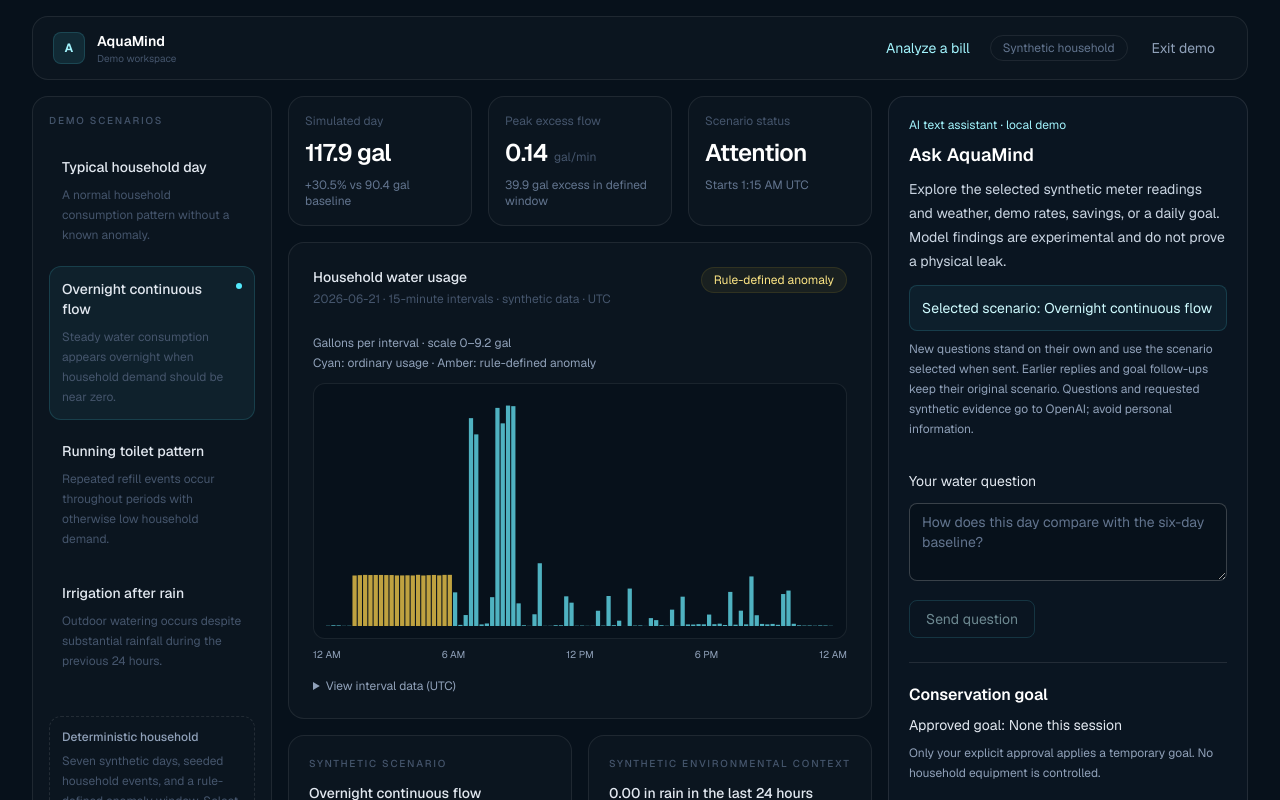
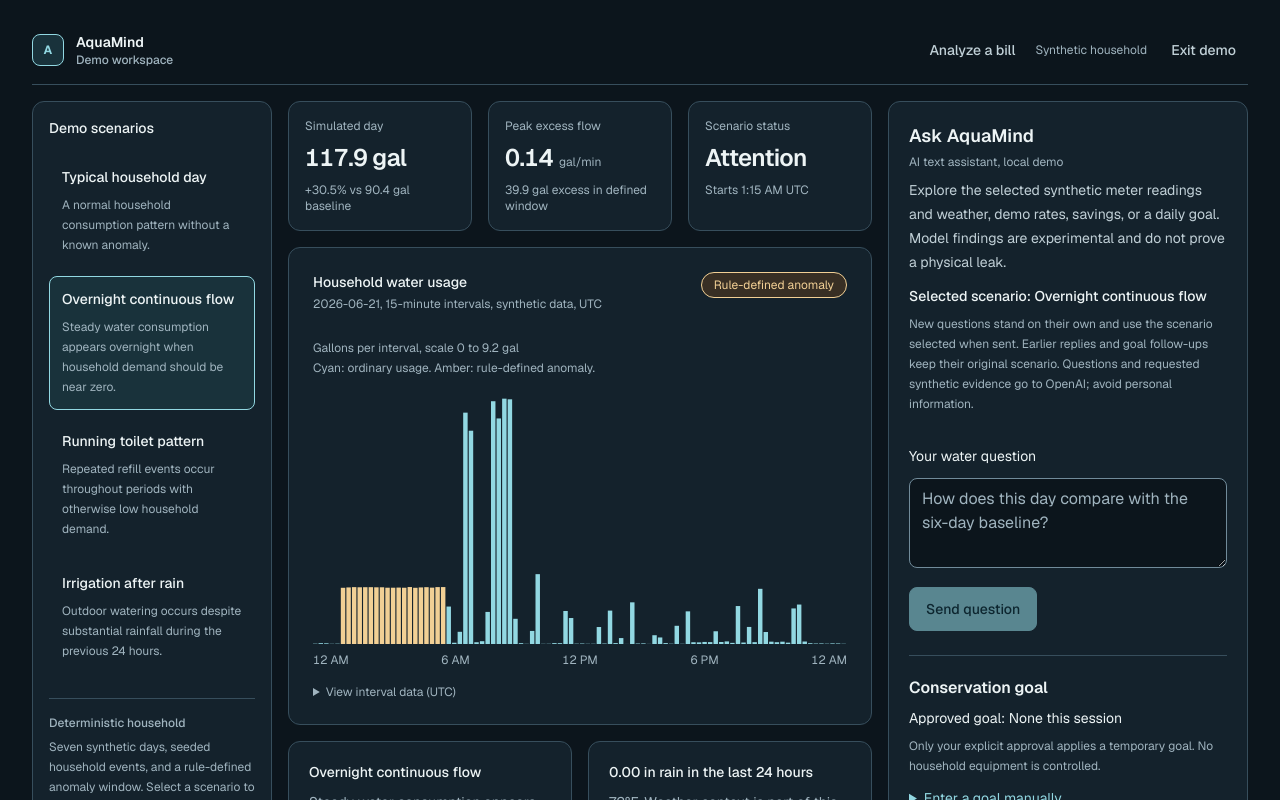
Before and after one commit to jueichechu/aquamind, a Next.js app in the folder apps/web/: page /demo in a window 1280 px wide. Shown: the top 800 px of the page. Built offline with nearby package versions, Linux system fonts and the light colour scheme.

Commit message:
style(web): improve demo contrast and simplify panel framing

```diff
--- a/apps/web/src/app/demo/household-dashboard.tsx
+++ b/apps/web/src/app/demo/household-dashboard.tsx
@@ -12,8 +12,8 @@
 
   return (
     <>
-      <aside className="rounded-2xl border border-white/8 bg-white/[0.02] p-4 lg:min-h-[calc(100vh-6.5rem)]">
-        <p className="text-[10px] font-medium uppercase tracking-[0.18em] text-slate-600">
+      <aside className="rounded-panel border border-rule bg-surface p-4 lg:min-h-[calc(100dvh-6.5rem)]">
+        <p className="text-sm font-medium text-ink">
           Demo scenarios
         </p>
 
@@ -24,34 +24,30 @@
               type="button"
               onClick={() => onScenarioChange(option.id)}
               aria-pressed={option.id === scenario.id}
-              className={`w-full cursor-pointer rounded-xl border p-3 text-left transition focus-visible:outline-2 focus-visible:outline-offset-2 focus-visible:outline-cyan-300 ${
+              className={`scenario-option w-full cursor-pointer rounded-control border p-3 text-left focus-visible:outline-2 focus-visible:outline-offset-2 focus-visible:outline-focus ${
                 option.id === scenario.id
-                  ? "border-cyan-300/15 bg-cyan-300/[0.06]"
-                  : "border-transparent hover:border-white/8 hover:bg-white/[0.025]"
+                  ? "border-accent bg-accent-soft"
+                  : "border-transparent hover:border-rule hover:bg-surface-raised"
               }`}
             >
               <div className="flex items-start justify-between gap-3">
-                <p className="text-sm font-medium text-slate-200">
+                <p className="text-sm font-medium text-ink">
                   {option.title}
                 </p>
-
-                {option.id === scenario.id ? (
-                  <span className="mt-1 size-1.5 shrink-0 rounded-full bg-cyan-300" />
-                ) : null}
               </div>
 
-              <p className="mt-2 text-xs leading-5 text-slate-600">
+              <p className="mt-2 text-xs leading-5 text-muted">
                 {option.description}
               </p>
             </button>
           ))}
         </div>
 
-        <div className="mt-8 rounded-xl border border-dashed border-white/10 p-3">
-          <p className="text-xs font-medium text-slate-400">
+        <div className="mt-6 border-t border-rule pt-4">
+          <p className="text-xs font-medium text-muted">
             Deterministic household
           </p>
-          <p className="mt-1.5 text-xs leading-5 text-slate-600">
+          <p className="mt-1.5 text-xs leading-5 text-muted">
             Seven synthetic days, seeded household events, and a rule-defined
             anomaly window. Select a scenario to compare usage in the same household.
           </p>
@@ -82,18 +78,18 @@
           />
         </div>
 
-        <div className="rounded-2xl border border-white/8 bg-white/[0.02] p-5 sm:p-6">
+        <div className="rounded-panel border border-rule bg-surface p-5 sm:p-6">
           <div className="flex flex-col gap-3 sm:flex-row sm:items-start sm:justify-between">
             <div>
-              <p className="text-sm font-medium text-slate-200">
+              <p className="text-sm font-medium text-ink">
                 Household water usage
               </p>
-              <p className="mt-1 text-xs text-slate-600">
-                {today[0].timestamp.slice(0, 10)} · 15-minute intervals · synthetic data · UTC
+              <p className="mt-1 text-xs text-muted">
+                {today[0].timestamp.slice(0, 10)}, 15-minute intervals, synthetic data, UTC
               </p>
             </div>
 
-            <span className={`w-fit rounded-full border px-3 py-1 text-xs ${summary.anomalyDetected ? "border-amber-300/10 bg-amber-300/[0.06] text-amber-200" : "border-cyan-300/10 bg-cyan-300/[0.06] text-cyan-200"}`}>
+            <span className={`w-fit rounded-full border px-3 py-1 text-xs ${summary.anomalyDetected ? "border-warning bg-warning-soft text-warning" : "border-rule bg-accent-soft text-accent"}`}>
               {summary.anomalyDetected ? "Rule-defined anomaly" : "Normal usage"}
             </span>
           </div>
@@ -131,18 +127,18 @@
   detail: string;
 }) {
   return (
-    <article className="rounded-2xl border border-white/8 bg-white/[0.02] p-4">
-      <p className="text-xs text-slate-600">{label}</p>
+    <article className="rounded-panel border border-rule bg-surface p-4">
+      <p className="text-xs text-muted">{label}</p>
 
       <div className="mt-2 flex flex-wrap items-baseline gap-1.5">
-        <span className="break-words text-2xl font-semibold tracking-tight text-white">
+        <span className="break-words text-2xl font-semibold tracking-tight text-ink tabular-nums">
           {value}
         </span>
 
-        {unit ? <span className="text-xs text-slate-600">{unit}</span> : null}
+        {unit ? <span className="text-xs text-muted">{unit}</span> : null}
       </div>
 
-      <p className="mt-2 text-xs text-slate-500">{detail}</p>
+      <p className="mt-2 text-xs text-muted">{detail}</p>
     </article>
   );
 }
@@ -160,15 +156,15 @@
 
   return (
     <figure className="mt-7">
-      <figcaption className="mb-3 text-xs text-slate-400">
-        Gallons per interval · scale 0–{maximum.toFixed(1)} gal
-        <span className="mt-1 block">Cyan: ordinary usage · Amber: rule-defined anomaly</span>
+      <figcaption className="mb-3 text-xs text-muted">
+        Gallons per interval, scale 0 to {maximum.toFixed(1)} gal
+        <span className="mt-1 block">Cyan: ordinary usage. Amber: rule-defined anomaly.</span>
       </figcaption>
       <svg
         viewBox="0 0 960 240"
         role="img"
         aria-label="96 meter intervals for the final simulated day; amber bars mark injected anomalies. Interval values are available below."
-        className="h-64 w-full rounded-xl border border-white/8 bg-[#07111b] p-3"
+        className="h-64 w-full"
         preserveAspectRatio="none"
       >
         {readings.map((reading, index) => {
@@ -180,25 +176,24 @@
               y={240 - height}
               width={8}
               height={height}
-              fill={reading.isAnomaly ? "#fcd34d" : "#67e8f9"}
-              opacity={0.75}
+              fill={reading.isAnomaly ? "var(--color-warning)" : "var(--color-accent)"}
             >
               <title>{`${formatTime(reading.timestamp)} UTC: ${reading.gallons.toFixed(3)} gal${reading.isAnomaly ? " (generated anomaly)" : ""}`}</title>
             </rect>
           );
         })}
       </svg>
-      <div className="mt-2 flex justify-between text-[10px] text-slate-400">
+      <div className="mt-2 flex justify-between text-xs text-muted tabular-nums">
         <span>12 AM</span><span>6 AM</span><span>12 PM</span><span>6 PM</span><span>12 AM</span>
       </div>
-      <details className="mt-4 text-xs text-slate-400">
-        <summary className="cursor-pointer rounded focus-visible:outline-2 focus-visible:outline-cyan-300">View interval data (UTC)</summary>
+      <details className="mt-4 text-xs text-muted">
+        <summary className="cursor-pointer rounded focus-visible:outline-2 focus-visible:outline-focus">View interval data (UTC)</summary>
         <div className="mt-3 max-h-64 overflow-auto">
           <table className="w-full text-left tabular-nums">
             <caption className="sr-only">Synthetic meter readings for the final day</caption>
             <thead><tr><th scope="col">Time</th><th scope="col">Gallons</th><th scope="col">Excess</th><th scope="col">Anomaly</th></tr></thead>
             <tbody>{readings.map((reading) => (
-              <tr key={reading.timestamp} className="border-t border-white/8">
+              <tr key={reading.timestamp} className="border-t border-rule">
                 <th scope="row" className="py-2 font-normal">{formatTime(reading.timestamp)}</th>
                 <td>{reading.gallons.toFixed(3)}</td><td>{reading.excessGallons.toFixed(3)}</td><td>{reading.isAnomaly ? "Yes" : "No"}</td>
               </tr>
@@ -220,14 +215,11 @@
   body: string;
 }) {
   return (
-    <article className="rounded-2xl border border-white/8 bg-white/[0.02] p-5">
-      <p className="text-[10px] font-medium uppercase tracking-[0.18em] text-slate-600">
-        {eyebrow}
-      </p>
+    <article className="rounded-panel border border-rule bg-surface p-5">
+      <h2 className="text-sm font-medium text-ink">{title}</h2>
 
-      <h2 className="mt-3 text-sm font-medium text-slate-200">{title}</h2>
-
-      <p className="mt-2 text-sm leading-6 text-slate-600">{body}</p>
+      <p className="mt-2 text-sm leading-6 text-muted">{body}</p>
+      <p className="mt-3 text-xs text-muted">{eyebrow}</p>
     </article>
   );
 }
--- a/apps/web/src/app/demo/page.tsx
+++ b/apps/web/src/app/demo/page.tsx
@@ -4,36 +4,36 @@
 
 export default function DemoPage() {
   return (
-    <main className="min-h-screen bg-[#07111b] text-white">
+    <main className="min-h-screen bg-canvas text-ink">
       <div className="mx-auto min-h-screen max-w-[1600px] px-4 py-4 sm:px-6 lg:px-8">
-        <header className="flex min-h-16 flex-wrap items-center justify-between gap-3 rounded-2xl border border-white/8 bg-white/[0.02] px-4 py-3 sm:px-5">
+        <header className="flex min-h-16 flex-wrap items-center justify-between gap-3 border-b border-rule py-3">
           <Link
             href="/"
-            className="flex items-center gap-3 rounded-lg focus-visible:outline-none focus-visible:ring-2 focus-visible:ring-cyan-300"
+            className="ui-link gap-3 text-ink"
           >
-            <span className="flex size-8 items-center justify-center rounded-lg border border-cyan-300/15 bg-cyan-300/10 text-xs font-bold text-cyan-200">
+            <span className="flex size-8 items-center justify-center rounded-lg border border-accent bg-accent-soft text-xs font-bold text-accent">
               A
             </span>
 
             <div>
               <p className="text-sm font-semibold">AquaMind</p>
-              <p className="hidden text-[10px] text-slate-600 sm:block">
+              <p className="hidden text-xs text-muted sm:block">
                 Demo workspace
               </p>
             </div>
           </Link>
 
           <div className="flex items-center gap-3">
-            <Link href="/analyze" className="rounded-lg px-2 py-2 text-sm text-cyan-200 hover:text-white focus-visible:outline-2 focus-visible:outline-cyan-300">
+            <Link href="/analyze" className="ui-link px-2">
               Analyze a bill
             </Link>
-            <span className="hidden rounded-full border border-white/8 px-3 py-1 text-xs text-slate-500 sm:inline-flex">
+            <span className="hidden text-xs text-muted sm:inline-flex">
               Synthetic household
             </span>
 
             <Link
               href="/"
-              className="rounded-lg px-3 py-2 text-sm text-slate-400 transition hover:text-white"
+              className="ui-link px-3"
             >
               Exit demo
             </Link>
--- a/apps/web/src/app/demo/water-assistant.tsx
+++ b/apps/web/src/app/demo/water-assistant.tsx
@@ -4,7 +4,7 @@
 import { SCENARIOS, type ScenarioId } from "@/lib/water";
 import { DemoClient, SessionExpired, type AgentReply, type Proposal, type ToolEvent } from "./demo-client";
 
-const button = "rounded-lg border border-cyan-300/30 px-4 py-2 text-sm text-cyan-100 hover:bg-cyan-300/10 focus-visible:outline-2 focus-visible:outline-offset-2 focus-visible:outline-cyan-300 disabled:opacity-50";
+const button = "ui-button ui-button-secondary";
 type Message = { who: "You" | "AquaMind"; text: string; scenarioId: ScenarioId; tools?: ToolEvent[] };
 type Continuation = { approvalId: string; scenarioId: ScenarioId };
 const outcomeText: Record<Exclude<AgentReply["status"], "answer">, string> = {
@@ -100,52 +100,52 @@
     });
   }
 
-  return <section aria-labelledby="assistant-heading" className="min-w-0 self-start rounded-2xl border border-white/10 bg-[#0a1521] p-5">
-    <p className="text-xs text-cyan-200">AI text assistant · local demo</p>
-    <h2 id="assistant-heading" className="mt-2 text-lg font-semibold">Ask AquaMind</h2>
-    <p className="mt-2 text-sm leading-6 text-slate-300">Explore the selected synthetic meter readings and weather, demo rates, savings, or a daily goal. Model findings are experimental and do not prove a physical leak.</p>
-    <p className="mt-3 rounded-lg border border-cyan-300/15 bg-cyan-300/5 p-3 text-sm text-cyan-100">Selected scenario: {SCENARIOS[scenarioId].title}</p>
-    <p className="mt-2 text-xs leading-5 text-slate-400">New questions stand on their own and use the scenario selected when sent. Earlier replies and goal follow-ups keep their original scenario. Questions and requested synthetic evidence go to OpenAI; avoid personal information.</p>
+  return <section aria-labelledby="assistant-heading" className="min-w-0 self-start rounded-panel border border-rule bg-surface p-5">
+    <h2 id="assistant-heading" className="text-lg font-semibold">Ask AquaMind</h2>
+    <p className="mt-1 text-xs text-muted">AI text assistant, local demo</p>
+    <p className="mt-2 text-sm leading-6 text-ink-secondary">Explore the selected synthetic meter readings and weather, demo rates, savings, or a daily goal. Model findings are experimental and do not prove a physical leak.</p>
+    <p className="mt-3 text-sm font-medium text-ink">Selected scenario: {SCENARIOS[scenarioId].title}</p>
+    <p className="mt-2 text-xs leading-5 text-muted">New questions stand on their own and use the scenario selected when sent. Earlier replies and goal follow-ups keep their original scenario. Questions and requested synthetic evidence go to OpenAI; avoid personal information.</p>
 
     <div ref={log} role="log" aria-label="Conversation" aria-live="polite" className="mt-4 max-h-[420px] space-y-3 overflow-y-auto overscroll-contain">
-      {messages.map((message, index) => <article key={index} className={`rounded-xl p-3 text-sm ${message.who === "You" ? "bg-white/5" : "border border-cyan-300/15 bg-cyan-300/5"}`}>
-        <p className="text-xs font-semibold text-cyan-100">{message.who}</p>
-        <p className="mt-1 text-xs text-slate-400">Scenario: {SCENARIOS[message.scenarioId].title}</p>
-        <p className="mt-2 whitespace-pre-wrap break-words leading-6 text-slate-200">{message.text}</p>
-        {!!message.tools?.length && <details className="mt-3 text-xs text-slate-300">
-          <summary className="cursor-pointer rounded focus-visible:outline-2 focus-visible:outline-cyan-300">Tools used</summary>
+      {messages.map((message, index) => <article key={index} className="border-b border-rule py-3 text-sm">
+        <p className="text-xs font-semibold text-accent">{message.who}</p>
+        <p className="mt-1 text-xs text-muted">Scenario: {SCENARIOS[message.scenarioId].title}</p>
+        <p className="mt-2 whitespace-pre-wrap break-words leading-6 text-ink">{message.text}</p>
+        {!!message.tools?.length && <details className="mt-3 text-xs text-ink-secondary">
+          <summary className="cursor-pointer rounded focus-visible:outline-2 focus-visible:outline-focus">Tools used</summary>
           <ul className="mt-2 space-y-1">{message.tools.map((tool, position) => <li key={position} className="break-words">
-            {toolLabels[tool.tool_name] ?? "Tool"}: {tool.status.replaceAll("_", " ")} · {Math.round(tool.elapsed_ms)} ms
+            {toolLabels[tool.tool_name] ?? "Tool"}: {tool.status.replaceAll("_", " ")}, {Math.round(tool.elapsed_ms)} ms
           </li>)}</ul>
         </details>}
       </article>)}
     </div>
     <form className="mt-4 space-y-3" onSubmit={(event) => { event.preventDefault(); void send(); }}>
-      <label htmlFor="water-question" className="block text-sm text-slate-200">Your water question</label>
+      <label htmlFor="water-question" className="block text-sm text-ink">Your water question</label>
       <textarea id="water-question" required rows={3} maxLength={2000} value={question}
         placeholder="How does this day compare with the six-day baseline?" disabled={busy || pending}
         onChange={(event) => setQuestion(event.target.value)}
-        className="w-full resize-y rounded-lg border border-white/20 bg-[#07111b] px-3 py-2 text-sm text-white placeholder:text-slate-500 focus-visible:outline-2 focus-visible:outline-cyan-300" />
-      <button className={button} disabled={busy || pending || !question.trim()}>Send question</button>
+        className="ui-field resize-y" />
+      <button className="ui-button ui-button-primary" aria-busy={busy} disabled={busy || pending || !question.trim()}>Send question</button>
     </form>
 
-    <div className="mt-6 border-t border-white/10 pt-5">
+    <div className="mt-6 border-t border-rule pt-5">
       <h3 id="goal-heading" className="font-semibold">Conservation goal</h3>
-      <p className="mt-2 text-sm text-slate-200">Approved goal: {goal === null ? "None this session" : `${goal} gallons/day`}</p>
-      <p className="mt-2 text-xs leading-5 text-slate-400">Only your explicit approval applies a temporary goal. No household equipment is controlled.</p>
+      <p className="mt-2 text-sm text-ink">Approved goal: {goal === null ? "None this session" : `${goal} gallons/day`}</p>
+      <p className="mt-2 text-xs leading-5 text-muted">Only your explicit approval applies a temporary goal. No household equipment is controlled.</p>
       <details className="mt-3">
-        <summary className="cursor-pointer rounded text-sm text-cyan-100 focus-visible:outline-2 focus-visible:outline-cyan-300">Enter a goal manually</summary>
+        <summary className="cursor-pointer rounded text-sm text-accent focus-visible:outline-2 focus-visible:outline-focus">Enter a goal manually</summary>
         <form className="mt-3 space-y-3" onSubmit={(event) => { event.preventDefault();
           if (!pending) void perform(async () => { showProposal(await client.propose(Number(gallons))); setContinuation(null); setProposalScenario(null); }); }}>
-          <label htmlFor="daily-goal" className="block text-sm text-slate-200">Daily target (gallons)</label>
+          <label htmlFor="daily-goal" className="block text-sm text-ink">Daily target (gallons)</label>
           <input id="daily-goal" type="number" required min="0.01" max="10000" step="0.01" value={gallons}
             onChange={(event) => setGallons(event.target.value)} disabled={busy || pending}
-            className="w-full rounded-lg border border-white/20 bg-[#07111b] px-3 py-2 text-white focus-visible:outline-2 focus-visible:outline-cyan-300" />
+            className="ui-field" />
           <button className={button} disabled={busy || pending}>Review proposed goal</button>
         </form>
       </details>
-      {proposal && <div aria-labelledby="goal-heading" className="mt-4 rounded-xl border border-cyan-300/20 p-3 text-sm text-slate-200">
-        {proposalScenario && <p className="mb-2 text-xs text-slate-400">Proposed with: {SCENARIOS[proposalScenario].title}</p>}
+      {proposal && <div aria-labelledby="goal-heading" className="mt-4 border-t border-rule pt-4 text-sm text-ink">
+        {proposalScenario && <p className="mb-2 text-xs text-muted">Proposed with: {SCENARIOS[proposalScenario].title}</p>}
         <p className="font-medium">{proposal.summary}</p>
         <p className="mt-2">{proposalText[proposal.status]}</p>
         {pending && <div className="mt-3 flex flex-wrap gap-2">
@@ -160,10 +160,10 @@
       {continuation && proposal && !pending && <button type="button" className={`${button} mt-3`} disabled={busy}
         onClick={() => void perform(async () => continueDecision(proposal, continuation.scenarioId))}>Check assistant follow-up</button>}
     </div>
-    <p role="status" aria-live="polite" aria-atomic="true" className="mt-3 text-sm text-slate-300">
+    <p role="status" aria-live="polite" aria-atomic="true" className="mt-3 text-sm text-ink-secondary">
       {busy ? "Waiting for AquaMind…" : pending ? "Review the pending proposal before sending another question." : proposal ? proposalText[proposal.status] : ""}
     </p>
-    {error && <p role="alert" className="mt-3 text-sm text-amber-200">{error}</p>}
-    <p className="mt-4 text-xs leading-5 text-slate-400">Session lasts up to one hour. Reloading starts fresh; goals and questions are not saved permanently.</p>
+    {error && <p role="alert" className="mt-3 text-sm text-warning">{error}</p>}
+    <p className="mt-4 text-xs leading-5 text-muted">Session lasts up to one hour. Reloading starts fresh; goals and questions are not saved permanently.</p>
   </section>;
 }
```
